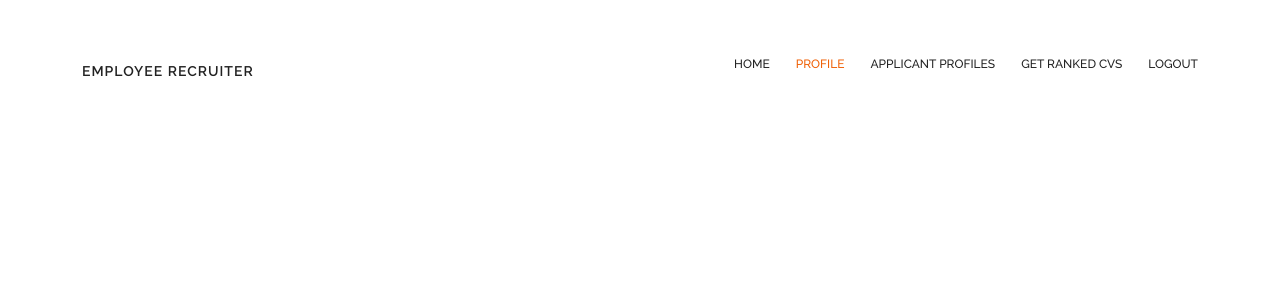
After one commit to schinthakaSE24/group6, a Flask app: page /rec in a window 1280 px wide. The commit adds this page. Shown: the top 300 px of the page. Run offline with Flask 2, Linux system fonts and the light colour scheme; parts of the project's set-up code (start-up, migrations or seed data) failed here and were passed over; some libraries are stand-ins or nearby versions.

Commit message:
change landing page

```diff
--- a/app.py
+++ b/app.py
@@ -40,7 +40,7 @@ import joblib
 from werkzeug.utils import secure_filename
 import spacy
 from datetime import datetime
-from flask_login import LoginManager, UserMixin, login_user, login_required, logout_user, current_user
+from flask_login import LoginManager, UserMixin, login_user,login_required, logout_user, current_user
 import uuid
 from extract_txt import read_files
 from txt_processing import preprocess
@@ -71,11 +71,7 @@ class User(UserMixin, db.Model):
     username = db.Column(db.String(15),unique=True)
     email = db.Column(db.String(50),unique=True)
     password = db.Column(db.String(80))
-    companyname = db.Column(db.String(50),unique=True)
-    companyemail = db.Column(db.String(50),unique=True)
     image_file = db.Column(db.String(20), nullable=False, default="download.jpg")
-    companyname = db.Column(db.String(50),unique=True)
-    companyemail = db.Column(db.String(50),unique=True)
     phonenumber = db.Column(db.String(50),unique=True)
     address = db.Column(db.String(50),unique=True)
 
@@ -89,10 +85,21 @@ class Cv(UserMixin, db.Model):
     degree = db.Column(db.String(),unique=True)
     experience =db.Column(db.String(),unique=True)
 
+class Company(UserMixin, db.Model):
+    id = db.Column(db.Integer, primary_key=True)
+    companyname = db.Column(db.String(50),unique=True)
+    companyemail = db.Column(db.String(50),unique=True)
+    password = db.Column(db.String(80))
+
+
+
 
 
 def __repr__(self):
     return f"User('{self.username}', '{self.password}')"
+
+
+
 
 @app.before_first_request
 def create_tables():
@@ -112,18 +119,19 @@ class LoginForm(FlaskForm):
 class LoginFormcom(FlaskForm):
 
     companyemail = StringField('Companyemail:', validators=[InputRequired()])
+    companyname = StringField('Companyemail:', validators=[InputRequired()])
     password = PasswordField('Password:', validators=[InputRequired()])
-    remember = BooleanField('Remember me')
+
 
 class RegisterForm(FlaskForm):
-    email = StringField('Email')
-    username = StringField('Username:')
-    usertype = StringField("usertype")
+    email = StringField('Email' ,validators=[InputRequired()])
+    username = StringField('Username:', validators=[InputRequired()])
     password = PasswordField('Password:')
-    companyname = StringField("companyname:")
-    companyemail = StringField('companyemail:')
 
-
+class RegisterFormc(FlaskForm):
+    companyname = StringField("companyname:",validators=[InputRequired()])
+    companyemail = StringField('companyemail:',validators=[InputRequired()])
+    password = PasswordField('Password:')
 
 @app.route('/')
 def index():
@@ -148,19 +156,24 @@ def login():
 
 
     return render_template('login.html', form=form)
-@app.route('/logincompany', methods=['GET', 'POST'])
+
+
+@app.route('/logincom', methods=['GET', 'POST'])
 def logincom():
     form = LoginFormcom()
 
     if form.validate_on_submit():
-        cuser = User.query.filter_by(companyemail=form.companyemail.data).first()
+        cuser = Company.query.filter_by(companyemail=form.companyemail.data).first()
         if cuser:
             if check_password_hash(cuser.password, form.password.data):
                 login_user(cuser, remember=form.remember.data)
-                return redirect(url_for('cv'))
+                return redirect(url_for('profilecom'))
+            else:
+                flash("invalid password")
 
-        flash("Invalid username or password", 'danger')
-        return redirect(url_for('logincom'))
+        else:
+            flash("Invalid username or password", 'danger')
+            return redirect(url_for('logincom'))
 
 
     return render_template('logincom.html', form=form)
@@ -193,21 +206,18 @@ def signup():
 
 @app.route('/signcom', methods=['GET', 'POST'])
 def signcom():
-    form = RegisterForm()
+    form = RegisterFormc()
 
     if form.validate_on_submit():
 
-        email = request.form.get("email")
+
         hashed_password = generate_password_hash(form.password.data, method='sha256')
         companyname = request.form.get("companyname")
         companyemail = request.form.get("companyemail")
 
-
-
-
-        user = User.query.filter_by(companyname=companyname).first() or User.query.filter_by(companyemail=companyemail).first() or User.query.filter_by(email=email).first()
+        user = Company.query.filter_by(companyname=companyname).first() or Company.query.filter_by(companyemail=companyemail).first()
         if not user:
-            cuser = User(username=form.username.data,email=form.email.data,password=hashed_password,companyname=form.companyname.data,companyemail=form.companyemail.data)
+            cuser = Company(companyname=form.companyname.data,companyemail=form.companyemail.data,password=hashed_password)
             db.session.add(cuser)
             db.session.commit()
             return redirect(url_for('logincom'))
@@ -224,6 +234,10 @@ def signcom():
 
     return render_template('signcom.html', form=form)
 
+@app.route('/profilecom', methods=['GET', 'POST'])
+def profilecom():
+    cusers = Company.query.all()
+    return render_template('cprofile.html',cusers=cusers)
 
 @app.route('/dashboard')
 @login_required
@@ -349,6 +363,9 @@ def pro(username):
 
     return render_template('search.html', username=username)
 
+@app.route('/rec',methods=['GET', 'POST'])
+def cprofile():
+    return render_template('cprofile.html')
 
 ROWS_PER_PAGE = 4
 @app.route('/profiles')
@@ -368,6 +385,7 @@ def profiles():
 @app.route('/Myprofile',methods=['GET', 'POST'])
 @login_required
 def Myprofile():
+
 
     imagefile = url_for('static', filename='profilepic/' + str(current_user.image_file))
     return render_template('Myprofile.html', imagefile=imagefile)
@@ -415,9 +433,10 @@ def save_picture(form_picture):
     return picture_fn
 
 
-@app.route('/profileupdate',methods=['GET', 'POST'])
+@app.route('/profileupdate/<username>',methods=['GET', 'POST'])
 @login_required
-def profileupdate():
+def profileupdate(username):
+    user= User.query.filter_by(username=username).first()
     form = UpdateAccountForm()
     if form.validate_on_submit():
         if form.picture.data:
@@ -432,14 +451,14 @@ def profileupdate():
         flash('Your account has been updated!', 'success')
         return redirect(url_for('Myprofile'))
     elif request.method == 'GET':
-        form.username.data = current_user.username
-        form.email.data = current_user.email
-        form.phonenumber.data = current_user.phonenumber
-        form.address.data = current_user.address
+        form.username.data = user.username
+        form.email.data = user.email
+        form.phonenumber.data = user.phonenumber
+        form.address.data = user.address
 
-    image_file = url_for('static', filename='profilepic/' + str(current_user.image_file))
+    image_file = url_for('static', filename='profilepic/' + str(user.image_file))
     return render_template('update.html',
-                           image_file=image_file, form=form)
+                           image_file=image_file, form=form,user=user)
 
 class SearchForm(FlaskForm):
 	searched = StringField("Searched", validators=[DataRequired()])
--- /dev/null
+++ b/templates/cprofile.html
@@ -0,0 +1,78 @@
+{% extends "base.html"%}
+{%block content%}
+
+<style>
+
+
+  nav .navbar-brand.logo {
+   color: #222;
+ }
+ nav.navbar ul.navbar-nav li.nav-item a.active {
+      color: #ef6108 !important;
+    }
+    nav.navbar .nav-item {
+      padding: 0 13px 0 13px;
+      font-family: "Raleway", sans-serif;
+      color: #222;
+    }
+
+    nav.navbar ul.navbar-nav li.nav-item a.nav-link {
+      font-size: 12px;
+      font-weight: 500;
+      color: #222;
+      padding: 0;
+      position: relative;
+      text-transform: uppercase;
+    }
+ </style>
+
+ <!-- Example split danger button -->
+
+<header class="header-content">
+  <nav class="navbar navbar-expand-lg navbar-light">
+     <div class="container">
+      <a class="navbar-brand logo" href="#">Employee recruiter</a>
+       <!-- <img src="{{ url_for('static', filename='logo.png') }}" alt="Logo" width="25" height="24" class="nav-logo"> -->
+        <button class="navbar-toggler" type="button" data-bs-toggle="collapse" data-bs-target="#navbarCollapse" aria-expanded="false" aria-controls="navbarCollapse" aria-label="Toggle Navigation">
+        <span class="navbar-toggler-icon"></span>
+        </button>
+        <div class="collapse navbar-collapse" id="navbarCollapse">
+           <ul class="navbar-nav main">
+              <li class="nav-item">
+                 <a href="{{ url_for('index') }}" class="nav-link">Home</a>
+              </li>
+
+
+              <li class="nav-item">
+               <a href="{{ url_for('Myprofile') }}" class="nav-link active">profile</a>
+            </li>
+          </li>
+          <li class="nav-item">
+           <a href="{{ url_for('profiles') }}" class="nav-link"> Applicant Profiles</a>
+        </li>
+        <li class="nav-item">
+          <a href="{{ url_for('cv') }}" class="nav-link ">GET Ranked Cvs</a>
+
+       </li>
+       <li class="nav-item">
+        <a href="{{ url_for('logout') }}" class="nav-link">Logout</a>
+     </li>
+
+       </ul>
+
+        </div>
+     </div>
+  </nav>
+</header>
+
+{% for cuser in cusers%}
+<div class="card" style="margin-top:80px; padding:20px;">
+  <h5 class="card-header">{{cuser.id}}</h5>
+  <div class="card-body">
+    <h5 class="card-title">{{cuser.companyname}}</h5>
+    <p class="card-text">{{cuser.companyemail}}</p>
+    <a href="#" class="btn btn-primary"> view contact</a>
+  </div>
+</div>
+{%endfor%}
+{% endblock %}
--- a/templates/pdf.html
+++ b/templates/pdf.html
@@ -138,7 +138,7 @@ profile page
               <div class="col-sm-6 mb-3">
                 <div class="card h-100">
                   <div class="card-body">
-                    <h6 class="d-flex align-items-center mb-3"><i class="material-icons text-info mr-2">Analyzed</i>Resume Status</h6>
+                    <h6 class="d-flex align-items-center mb-3"><i class="material-icons text-info mr-2">Analyzed</i>__Resume Status</h6>
                     <small>Email:</small>
                     <div class="mb-0" style="height: 5px">
                       {{cuser.cvemail}}
@@ -173,7 +173,7 @@ profile page
               <div class="col-sm-6 mb-3">
                 <div class="card h-100">
                   <div class="card-body">
-                    <h6 class="d-flex align-items-center mb-3"><i class="material-icons text-info mr-2">Analyzed</i>Resume Status</h6>
+                    <h6 class="d-flex align-items-center mb-3"><i class="material-icons text-info mr-2">Analyzed__</i>Resume Status</h6>
                     <small>Web Design</small>
                     <div class="progress mb-3" style="height: 5px">
                       <div class="progress-bar bg-primary" role="progressbar" style="width: 80%" aria-valuenow="80" aria-valuemin="0" aria-valuemax="100"></div>
--- a/templates/update.html
+++ b/templates/update.html
@@ -106,9 +106,9 @@
 							<div class="d-flex flex-column align-items-center text-center">
 								<img src="{{ image_file }}" alt="Admin" class="rounded-circle p-1 bg-primary" width="110">
 								<div class="mt-3">
-									<h4>{{current_user.username}}</h4>
+									<h4>{{user.username}}</h4>
 
-									<p class="text-muted font-size-sm">{{current_user.id}} </p>
+									<p class="text-muted font-size-sm">{{user.id}} </p>
 
 								</div>
 							</div>
```
Also changed, not shown: templates/Myprofile.html (+7 -9 lines), templates/logincom.html (+12 -3 lines), templates/profile.html (+24 -19 lines), templates/signcom.html (+14 -11 lines), templates/signup.html (+5 -8 lines), database.db, 8 other files.
